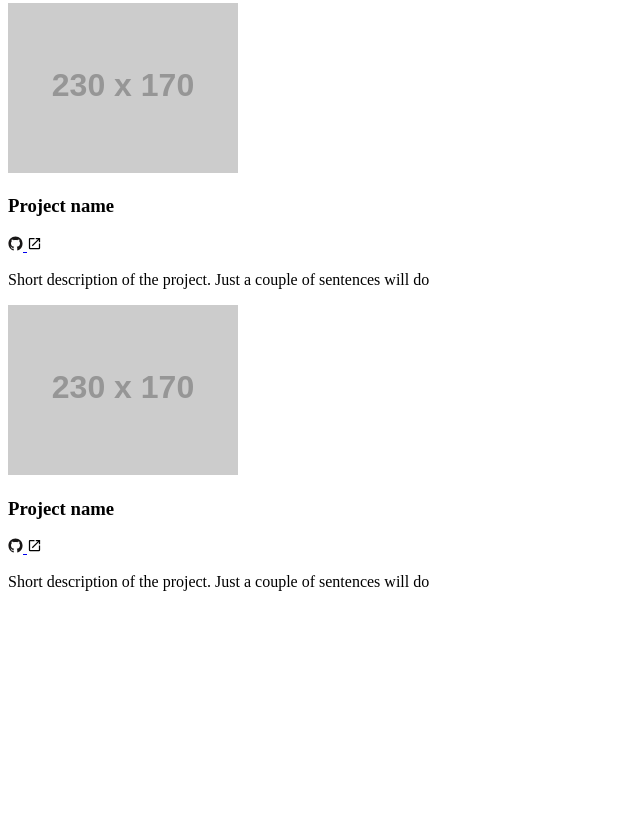
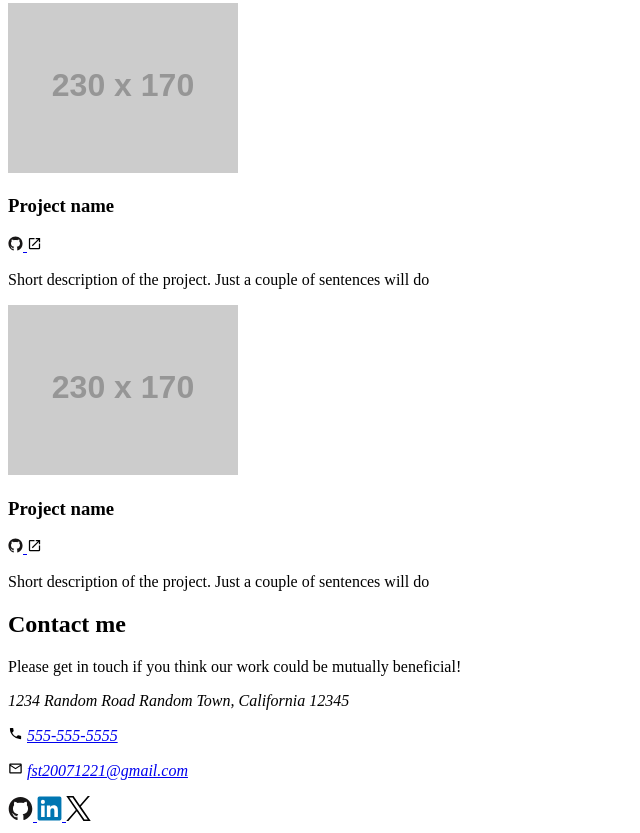
Before and after one commit to feddevv/top-homepage, a website: page src/index.html in a window 1280 px wide. Shown: the part 2788-3621 px from the top of the page, without its empty margins (0-640 px from the left). Before the commit the page ends 3395 px from the top, so only its background shows below. Drawn offline with Linux system fonts and the light colour scheme; placeholder pictures from the web are drawn by us; a web font is replaced by a local one.

Commit message:
feat: add footer

```diff
--- a/src/index.html
+++ b/src/index.html
@@ -307,6 +307,56 @@
       </section>
     </main>
 
-    <footer></footer>
+    <footer>
+      <section class="contact-me-section">
+        <h2>Contact me</h2>
+        <div>
+          <p class="contact-me-p">
+            Please get in touch if you think our work could be mutually
+            beneficial!
+          </p>
+
+          <address>
+            <p class="address">
+              1234 Random Road Random Town, California 12345
+            </p>
+
+            <p class="tel">
+              <img src="./assets/icons/phone.svg" alt="" width="15" />
+              <a href="tel:+5555555555">555-555-5555</a>
+            </p>
+
+            <p class="email">
+              <img src="./assets/icons/email-outline.svg" alt="" width="15" />
+              <a href="mailto:fst20071221@gmail.com">fst20071221@gmail.com</a>
+            </p>
+          </address>
+
+          <div class="icons">
+            <a href="https://github.com/">
+              <img
+                src="./assets/icons/github-original.svg"
+                alt="GitHub"
+                width="25"
+              />
+            </a>
+            <a href="https://www.linkedin.com/">
+              <img
+                src="./assets/icons/linkedin-original.svg"
+                alt="Linkedin"
+                width="25"
+              />
+            </a>
+            <a href="https://x.com/">
+              <img
+                src="./assets/icons/twitter-original.svg"
+                alt="Twitter"
+                width="25"
+              />
+            </a>
+          </div>
+        </div>
+      </section>
+    </footer>
   </body>
 </html>
```
Also changed, not shown: src/assets/icons/email-outline.svg (added), src/assets/icons/phone.svg (added).
